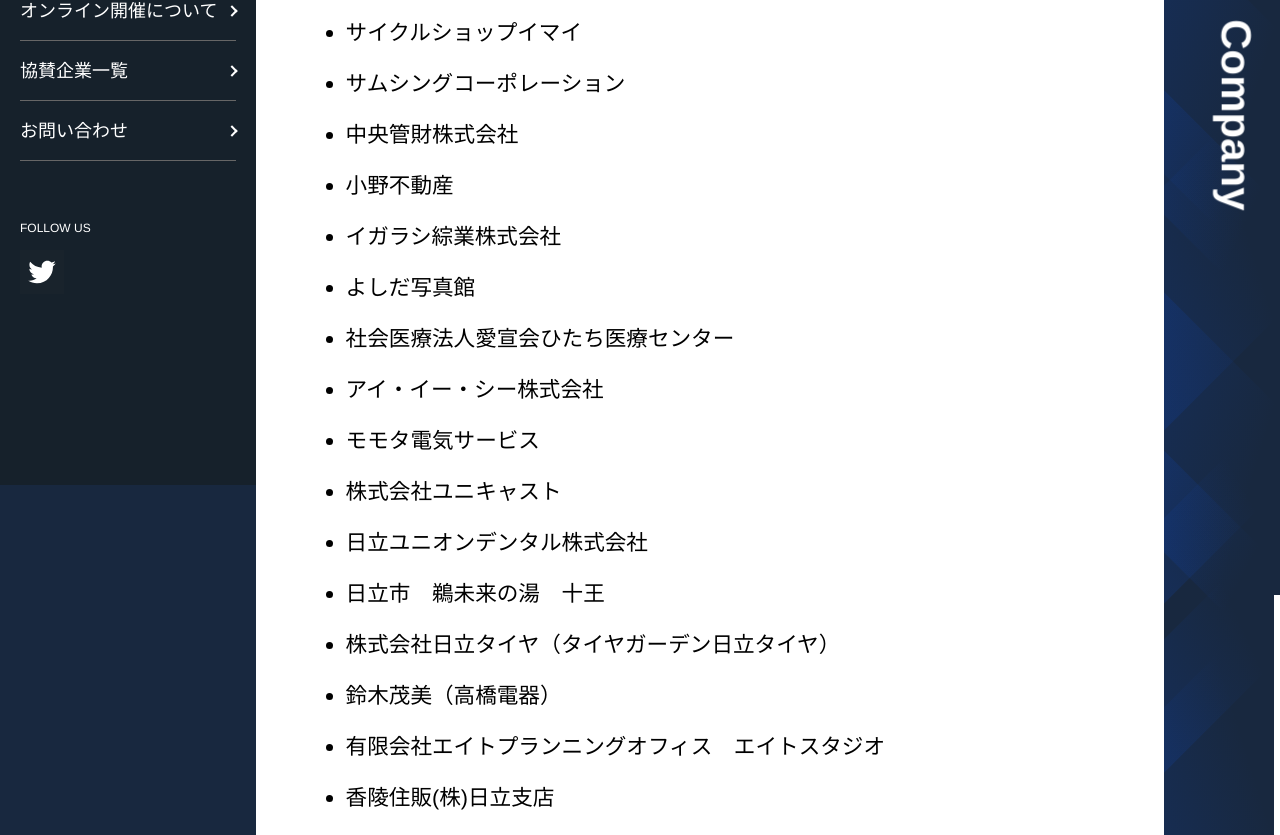
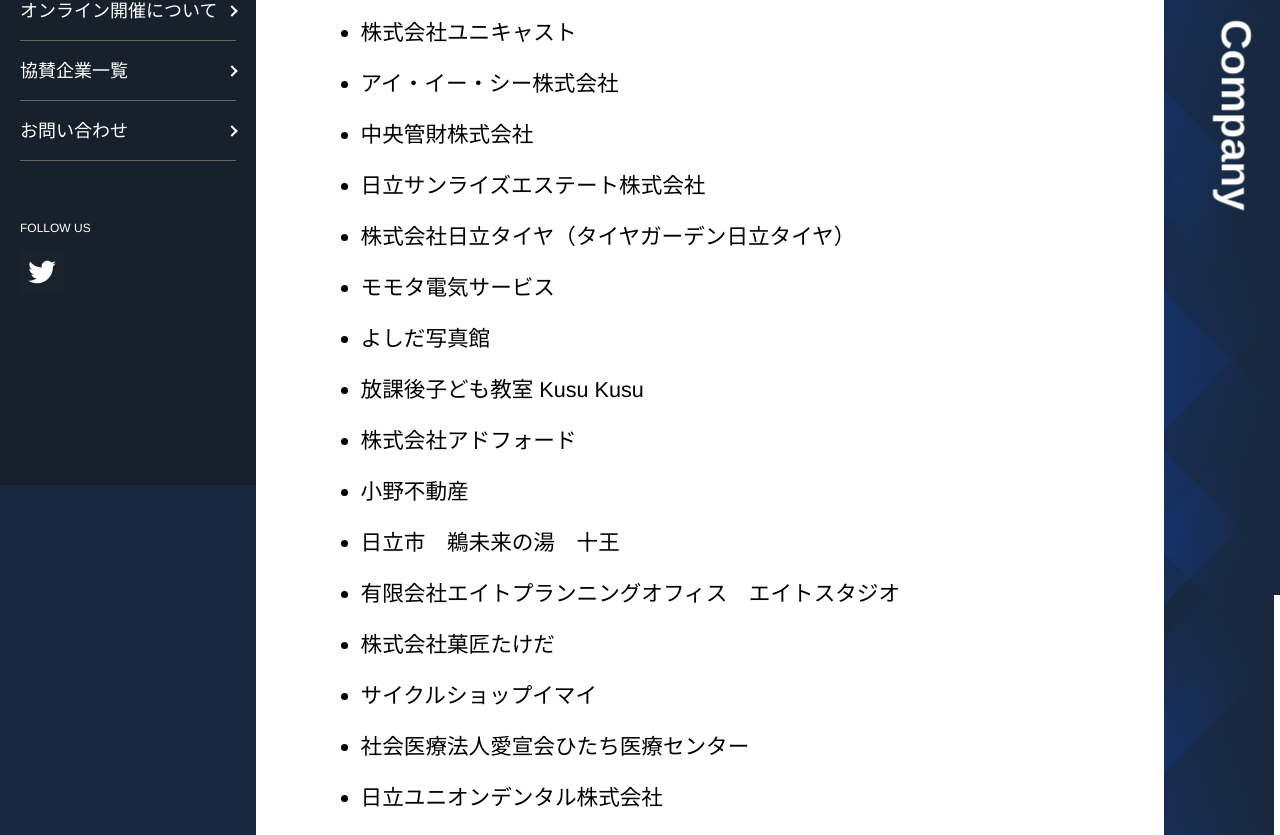
Before and after one commit to ujimattya/kougakusai-hp, a Next.js app: page /company in a window 1280 px wide. Shown: the part 315-1150 px from the top of the page. Built offline with nearby package versions, Linux system fonts and the light colour scheme.

Commit message:
[fix]企業修正

```diff
--- a/pages/company.js
+++ b/pages/company.js
@@ -19,27 +19,24 @@
       <br />
       <br />
       <ul>
+        <li>イガラシ綜業株式会社</li>
+        <li>株式会社日立産業制御ソリューションズ</li>
+        <li>株式会社ユニキャスト</li>
+        <li>アイ・イー・シー株式会社</li>
+        <li>中央管財株式会社</li>
         <li>日立サンライズエステート株式会社</li>
+        <li>株式会社日立タイヤ（タイヤガーデン日立タイヤ）</li>
+        <li>モモタ電気サービス</li>
+        <li>よしだ写真館</li>
+        <li>放課後子ども教室 Kusu Kusu</li>
         <li>株式会社アドフォード</li>
+        <li>小野不動産</li>
+        <li>日立市　鵜未来の湯　十王</li>
+        <li>有限会社エイトプランニングオフィス　エイトスタジオ</li>
+        <li>株式会社菓匠たけだ</li>
         <li>サイクルショップイマイ</li>
-        <li>サムシングコーポレーション</li>
-        <li>中央管財株式会社</li>
-        <li>小野不動産</li>
-        <li>イガラシ綜業株式会社</li>
-        <li>よしだ写真館</li>
         <li>社会医療法人愛宣会ひたち医療センター</li>
-        <li>アイ・イー・シー株式会社</li>
-        <li>モモタ電気サービス</li>
-        <li>株式会社ユニキャスト</li>
         <li>日立ユニオンデンタル株式会社</li>
-        <li>日立市　鵜未来の湯　十王</li>
-        <li>株式会社日立タイヤ（タイヤガーデン日立タイヤ）</li>
-        <li>鈴木茂美（高橋電器）</li>
-        <li>有限会社エイトプランニングオフィス　エイトスタジオ</li>
-        <li>香陵住販(株)日立支店</li>
-        <li>株式会社菓匠たけだ</li>
-        <li>株式会社日立産業制御ソリューションズ</li>
-        <li>放課後子ども教室 Kusu Kusu</li>
       </ul>
     </div>
     <Footer />
--- a/styles/About.module.scss
+++ b/styles/About.module.scss
@@ -97,10 +97,13 @@
       font-size: 1.8rem;
     }
   }
+  ul {
+    padding-left: 15px;
+  }
   li {
     list-style-type: disc;
+    margin-bottom: 20px;
     font-size: 1.5rem;
-    margin-bottom: 20px;
     @media screen and (min-width: 960px) {
       font-size: 1.8rem;
     }
```
